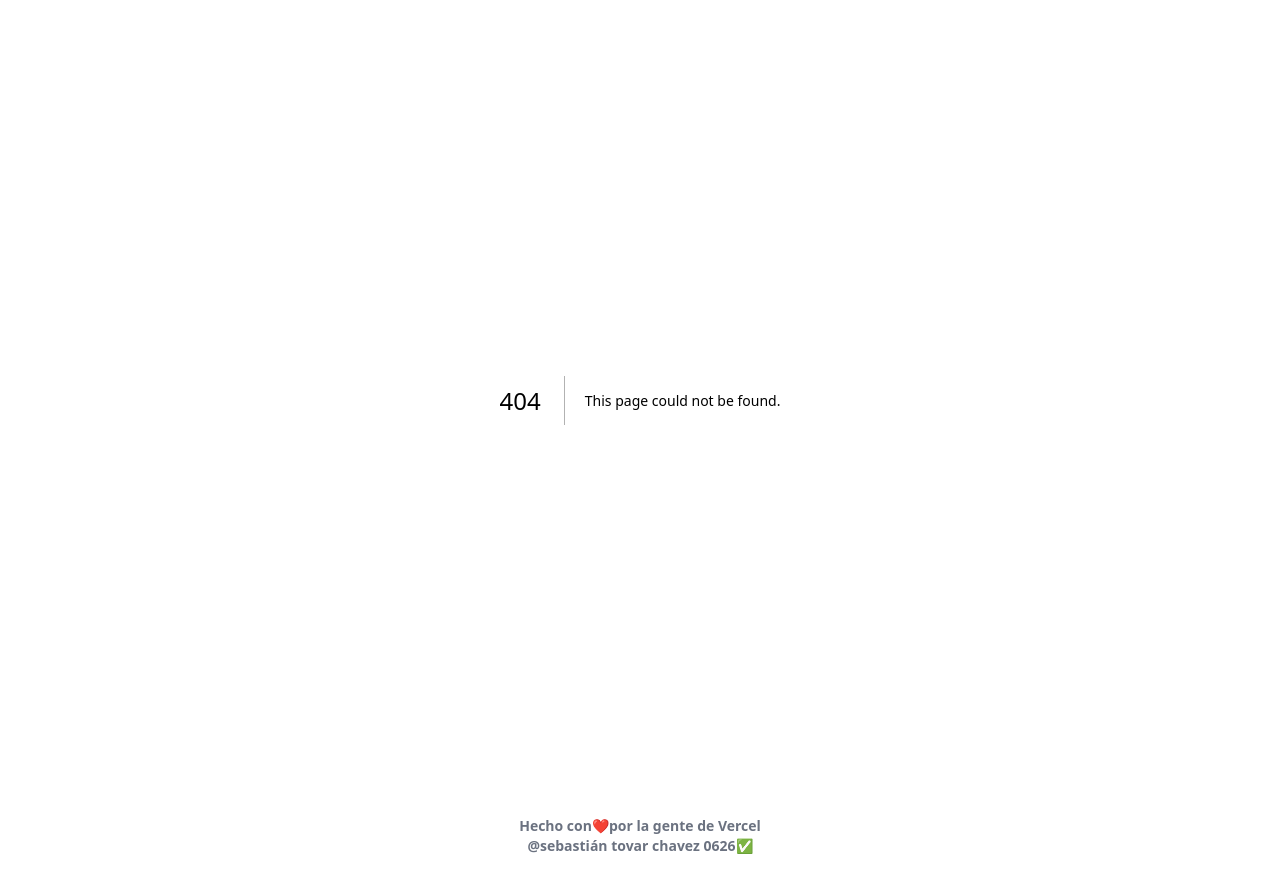
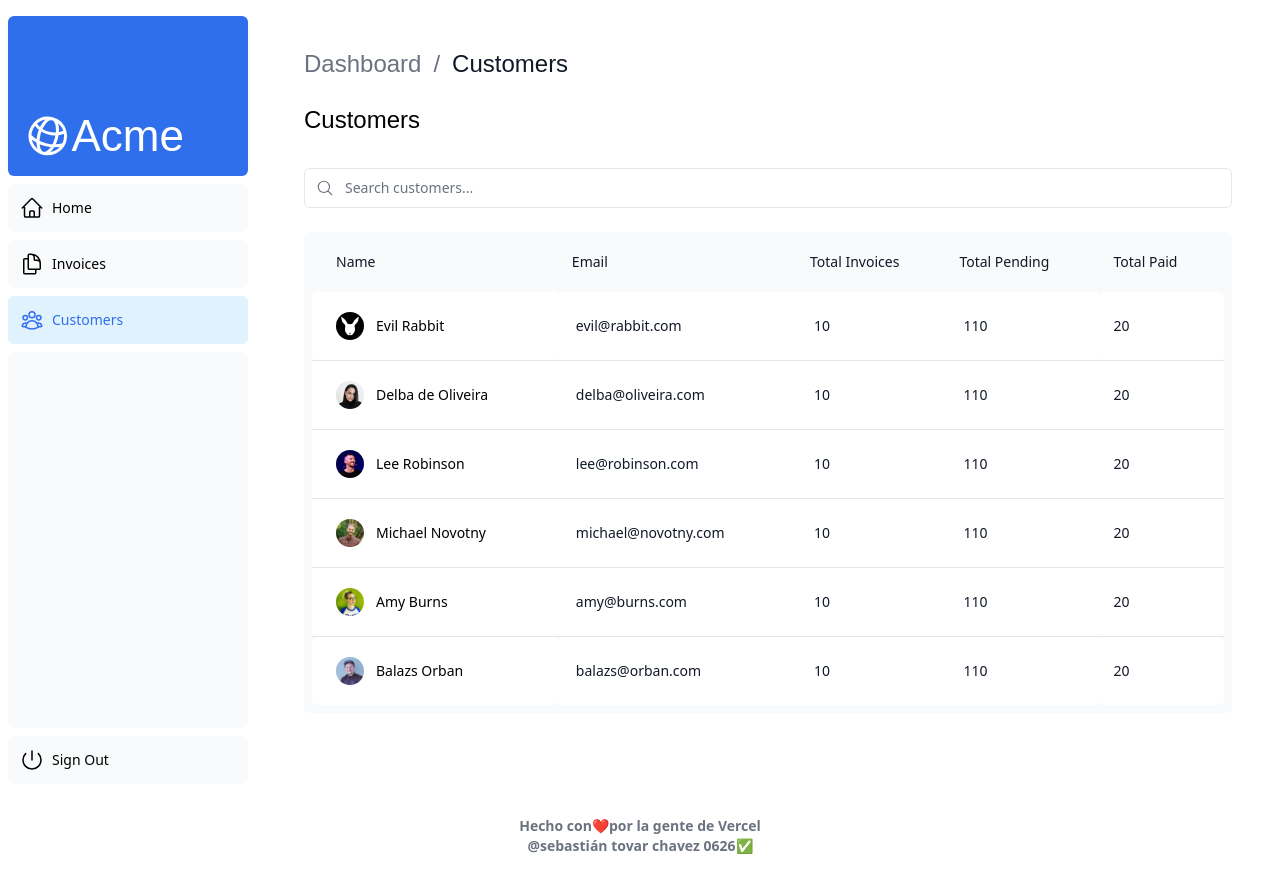
Before and after one commit to sebbas-0626/nextjs-dashboard, a Next.js app: page /dashboard/customers in a window 1280 px wide. Before the commit this address had no page. Built offline with nearby package versions, Linux system fonts and the light colour scheme; a web font is replaced by a local one.

Commit message:
feat: :sparkles: agregar página de clientes con tabla y navegación

```diff
--- /dev/null
+++ b/app/dashboard/customers/page.tsx
@@ -0,0 +1,32 @@
+import CustomersTable from "@/app/ui/customers/table";
+import { customers as placeholderCustomers } from "@/app/lib/placeholder-data";
+import { FormattedCustomersTable } from "@/app/lib/definitions";
+import Breadcrumbs from "@/app/ui/invoices/breadcrumbs";
+
+export default function CustomerPage() {
+  return (
+    <main>
+      <Breadcrumbs
+        breadcrumbs={[
+          { label: "Dashboard", href: "/dashboard" },
+          { label: "Customers", href: "/dashboard/customers", active: true },
+        ]}
+      />
+      {/* Convertir datos de placeholder a la forma esperada */}
+      <CustomersTable
+        customers={placeholderCustomers.map(
+          (customer) =>
+            ({
+              id: customer.id,
+              name: customer.name,
+              email: customer.email,
+              image_url: customer.image_url,
+              total_invoices: 10,
+              total_pending: "110",
+              total_paid: "20",
+            } as FormattedCustomersTable)
+        )}
+      />
+    </main>
+  );
+}
--- a/app/dashboard/invoices/page.tsx
+++ b/app/dashboard/invoices/page.tsx
@@ -35,6 +35,7 @@ export default async function InvoicesPage({
 
   return (
     <main>
+      {/* Breadcrumbs component para la navegación */}
       <Breadcrumbs
         breadcrumbs={[
           { label: 'Dashboard', href: '/dashboard' },
```
